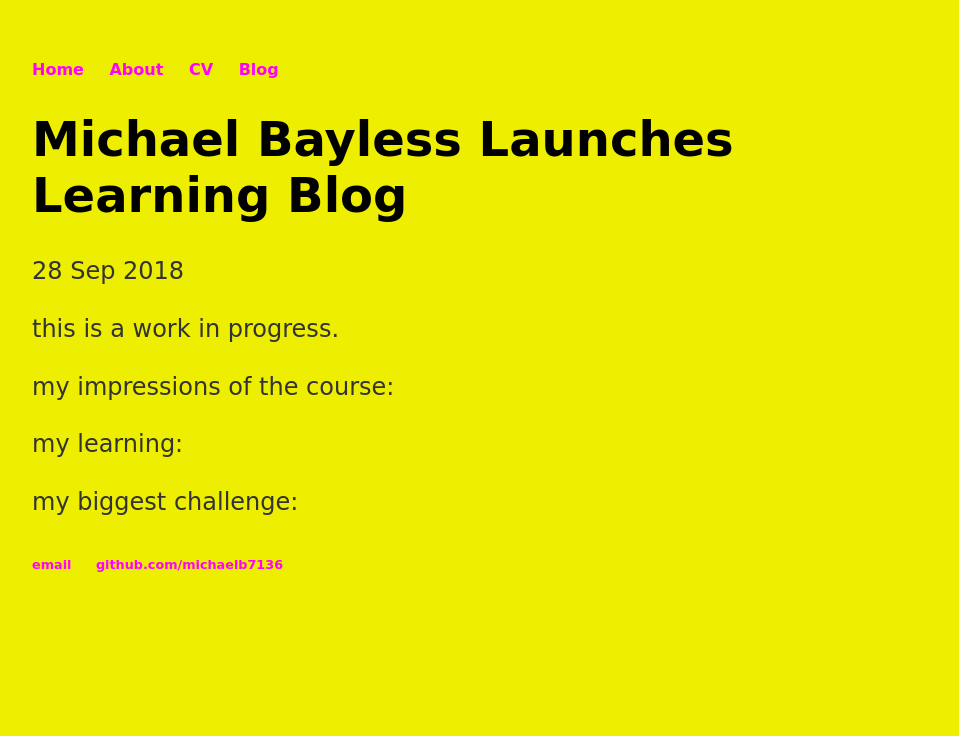
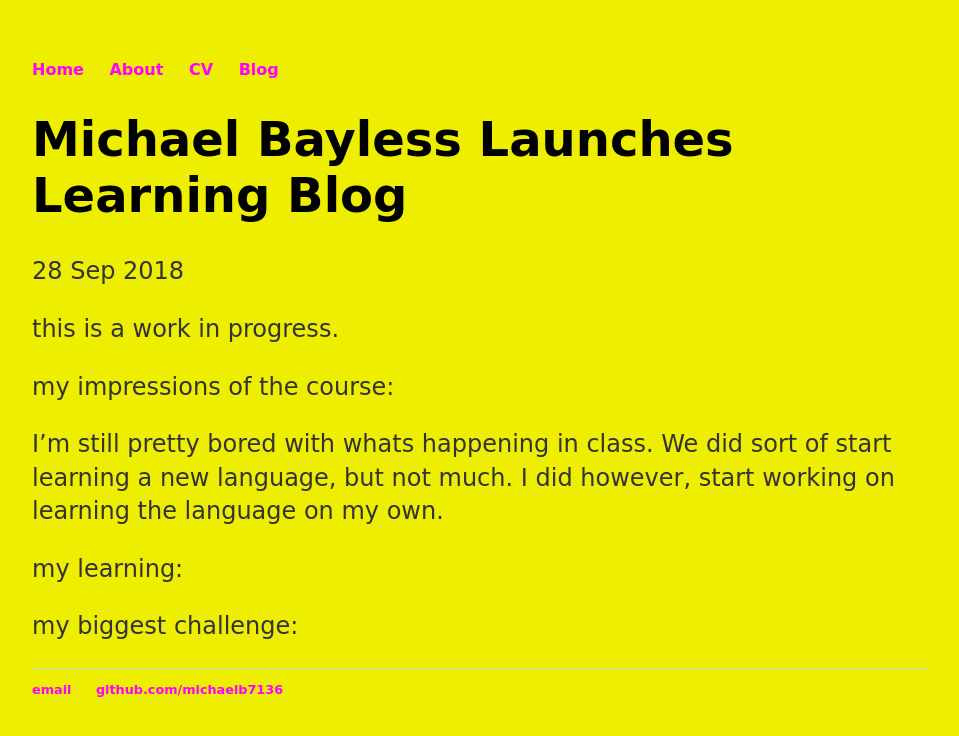
Before and after one commit to michaelb7136/michaelb7136, a Jekyll site: the page built from _posts/2018-09-28-Michael-Bayless-blog-post-two.md, in a window 1280 px wide. Shown: the top 736 px of the page, without its empty margins (160-1119 px from the left). Built offline with Jekyll 4.4.1, drawn with Linux system fonts in a browser that asks for light colours.

Commit message:
Update 2018-09-28-Michael-Bayless-blog-post-two.md

```diff
--- a/_posts/2018-09-28-Michael-Bayless-blog-post-two.md
+++ b/_posts/2018-09-28-Michael-Bayless-blog-post-two.md
@@ -8,6 +8,7 @@
 
 my impressions of the course:
 
+I'm still pretty bored with whats happening in class. We did sort of start learning a new language, but not much. I did however, start working on learning the language on my own.
 
 my learning:
 
```
